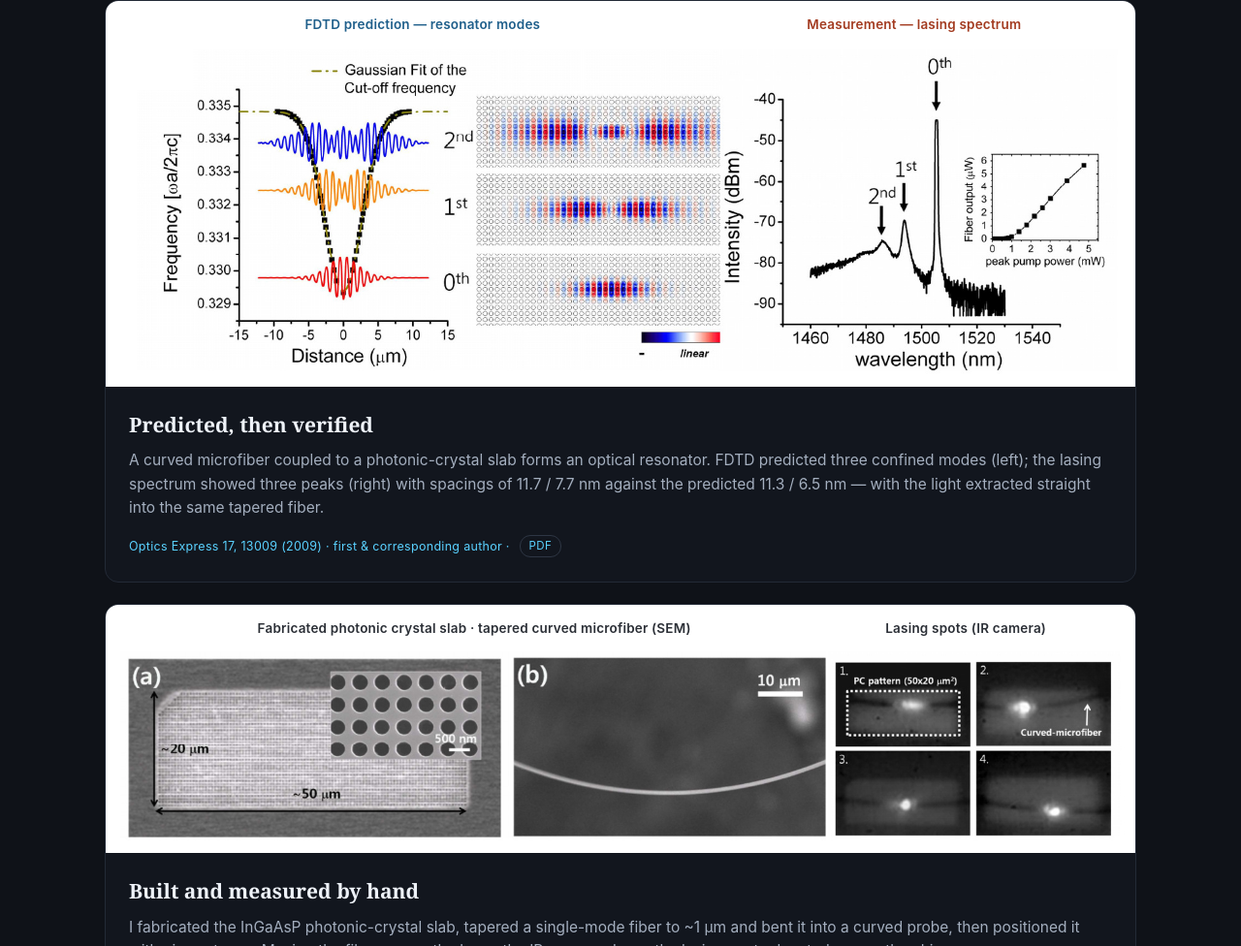
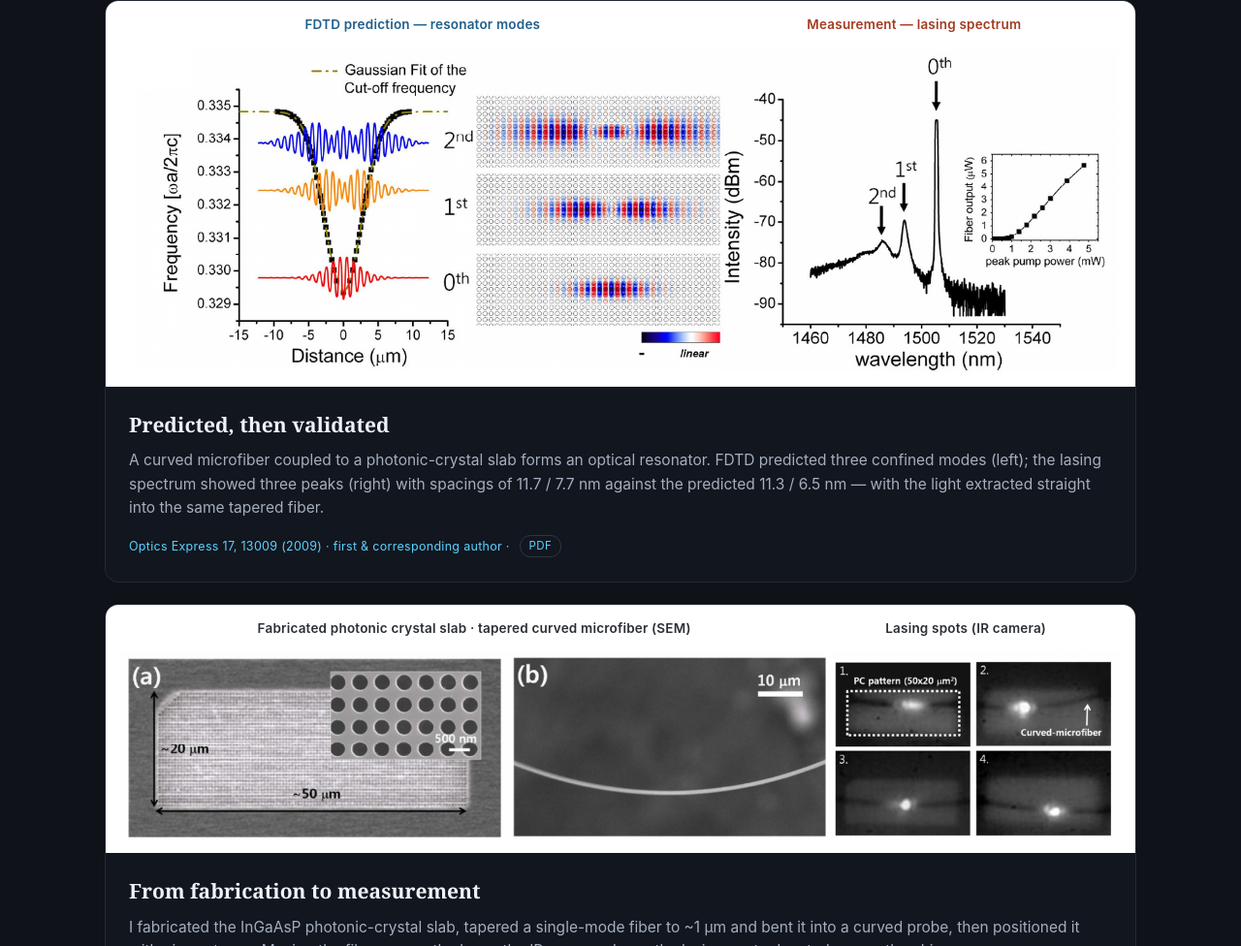
Before and after one commit to juyoungk/juyoungk.github.io, a plain HTML site: page index.html in a window 1280 px wide. Shown: the part 3011-3987 px from the top of the page at 97% size. Drawn offline with Linux system fonts and the light colour scheme.

Commit message:
Add files via upload

```diff
--- a/index.html
+++ b/index.html
@@ -298,7 +298,7 @@
           <li><b>Photonics</b> — designed, built, and measured resonators, lasers, and fiber-coupled devices (KAIST).</li>
           <li><b>Imaging</b> — designed and built a high-speed laser-scanning two-photon microscope from scratch to record live neural activity (Stanford).</li>
           <li><b>Sensing</b> — developed a multi-channel time-of-flight fiber optical system for non-invasive neurophysiology sensing (Facebook).</li>
-          <li><b>Displays</b> — modeled real-lens optical blur on GPU, &gt;100× faster than an industry-standard tool (Apple).</li>
+          <li><b>AR/VR Displays</b> — modeled optical blur end-to-end on GPU, &gt;100× faster than an industry-standard tool (Apple).</li>
         </ul>
       </div>
     </div>
@@ -354,7 +354,7 @@
           <img src="images/oe2009_predict_measure.jpg" alt="FDTD-predicted resonator modes next to the measured lasing spectrum">
         </div>
         <figcaption>
-          <h3>Predicted, then verified</h3>
+          <h3>Predicted, then validated</h3>
           <p>A curved microfiber coupled to a photonic-crystal slab forms an optical resonator. FDTD predicted three confined modes (left); the lasing spectrum showed three peaks (right) with spacings of 11.7 / 7.7 nm against the predicted 11.3 / 6.5 nm — with the light extracted straight into the same tapered fiber.</p>
           <span class="g-cite">Optics Express 17, 13009 (2009) · first &amp; corresponding author · <a class="pdfdl" href="publications/2009-Kim-OE-2D-relocatable-microfiber-PC-resonator.pdf" target="_blank" rel="noopener">PDF</a></span>
         </figcaption>
@@ -366,7 +366,7 @@
           <img src="images/oe2009_handson.jpg" alt="SEM of fabricated photonic crystal slab and tapered curved microfiber, and IR images of relocated lasing spots">
         </div>
         <figcaption>
-          <h3>Built and measured by hand</h3>
+          <h3>From fabrication to measurement</h3>
           <p>I fabricated the InGaAsP photonic-crystal slab, tapered a single-mode fiber to ~1 µm and bent it into a curved probe, then positioned it with piezo stages. Moving the fiber moves the laser: the IR camera shows the lasing spot relocated across the chip.</p>
           <span class="g-cite">Optics Express 17, 13009 (2009)</span>
         </figcaption>
```
